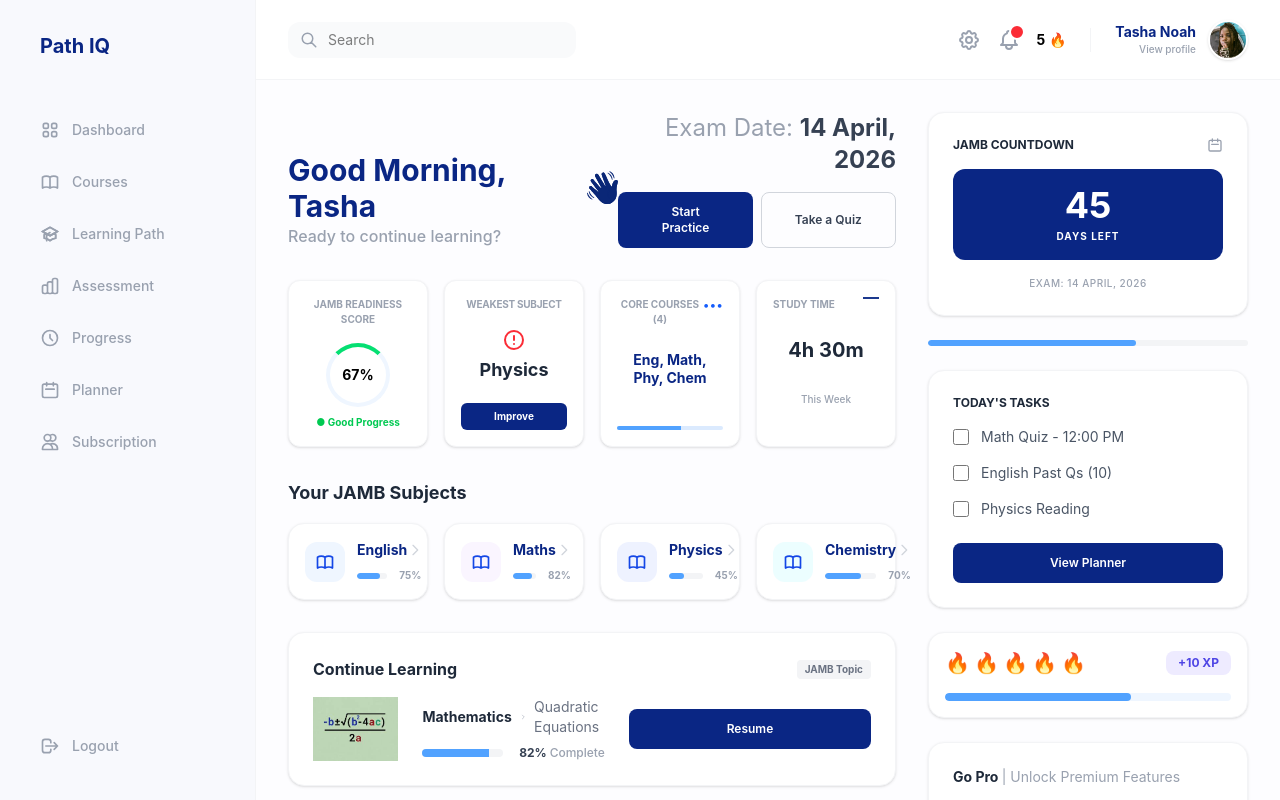
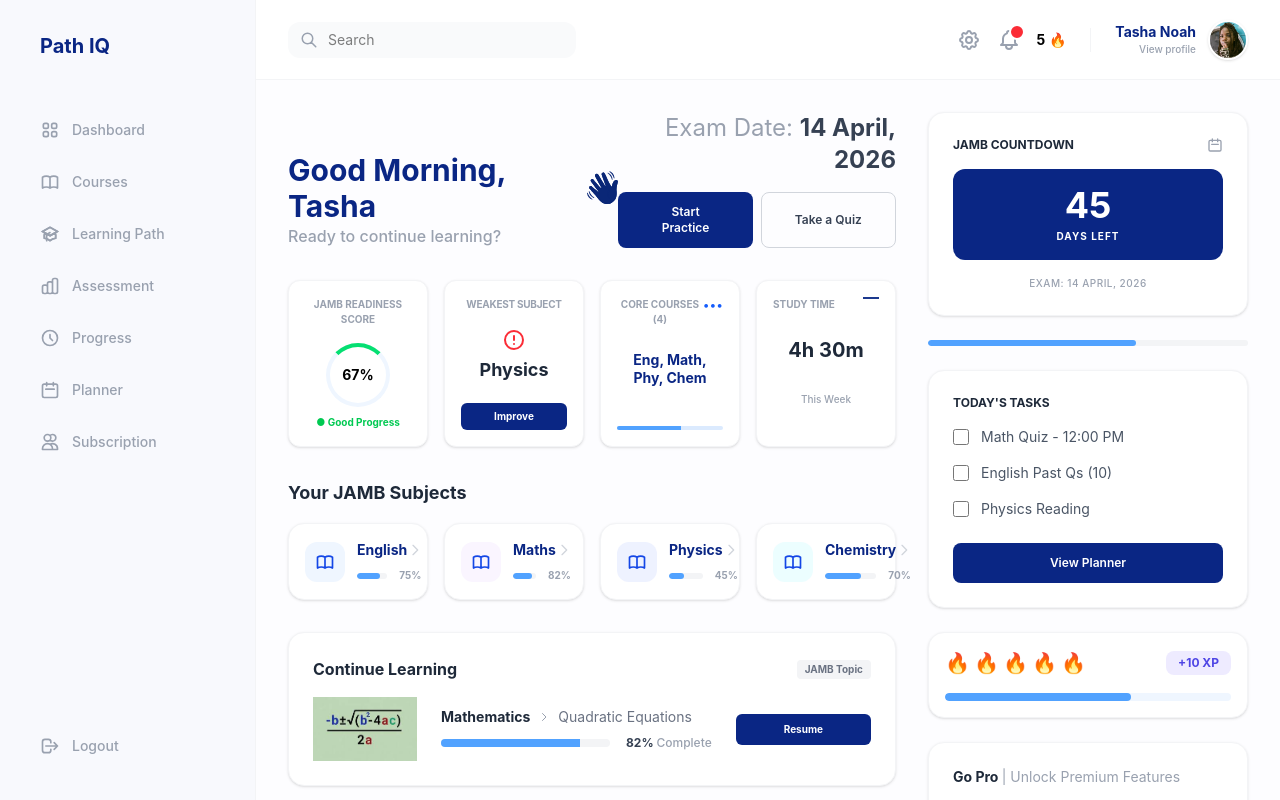
Before and after one commit to EmmanuelOzoemena/PathIQ, a React (Vite) app: page / in a window 1280 px wide. Shown: the top 800 px of the page. Built offline with nearby package versions, Linux system fonts and the light colour scheme.

Commit message:
style: optimize continue learning layout for better progress bar width

```diff
--- a/src/features/student/pages/StudentDashboard.jsx
+++ b/src/features/student/pages/StudentDashboard.jsx
@@ -201,7 +201,6 @@ const StudentDashboard = () => {
               </div>
 
               <div className="flex items-center gap-6">
-                {/* Topic Icon/Image Placeholder */}
                 <img
                   className="w-26 h-16 object-cover"
                   src={maths}
@@ -234,9 +233,9 @@ const StudentDashboard = () => {
                   </div>
                 </div>
 
-                <Button className="px-6 py-2 bg-[#0A2684] text-xs">
+                <button className="px-12 py-2 bg-[#0A2684] text-white text-[10px] font-bold rounded-md hover:bg-blue-900 transition-colors cursor-pointer">
                   Resume
-                </Button>
+                </button>
               </div>
             </div>
 
@@ -313,7 +312,6 @@ const StudentDashboard = () => {
                 </div>
               </div>
             </div>
-
           </div>
 
           {/* RIGHT COLUMN: Info Panel */}
```
Lines whose indentation alone changed are shown as unchanged.
